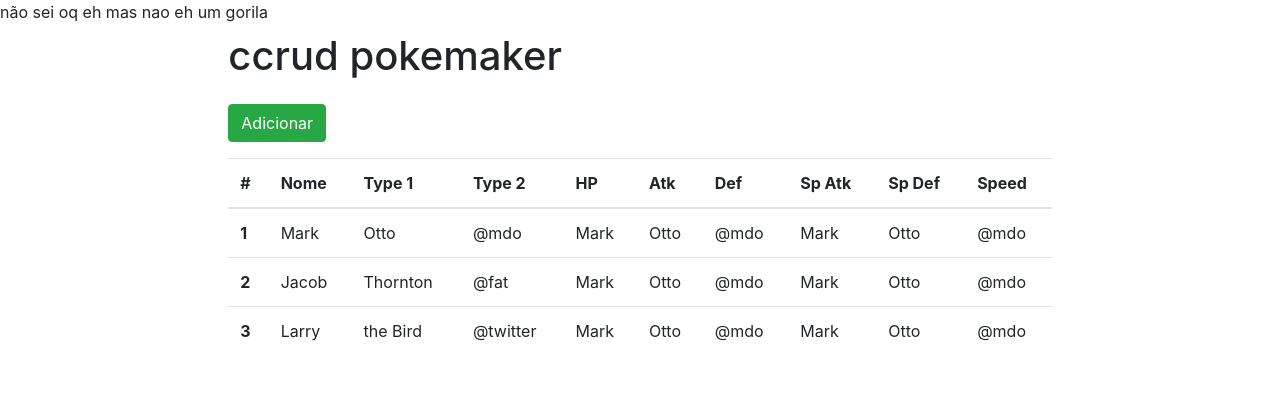
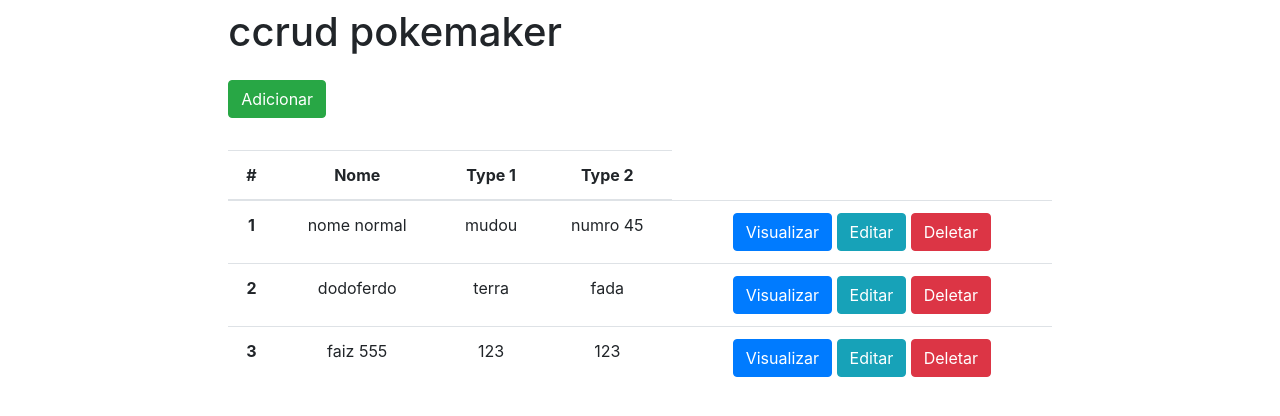
Before and after one commit to Ffelipe-Ssilva/PokeMaker, a Django app: page / in a window 1280 px wide. Shown: the top 416 px of the page. Run offline with Django 4.2, Linux system fonts and the light colour scheme; data comes from the database, SQL or seed files in the repository; both versions use the stored data as it was after the commit.

Commit message:
video 5 update e create

```diff
--- a/app/templates/index.html
+++ b/app/templates/index.html
@@ -6,11 +6,6 @@
     <link rel="stylesheet" href="https://cdn.jsdelivr.net/npm/bootstrap@4.4.1/dist/css/bootstrap.min.css" integrity="sha384-Vkoo8x4CGsO3+Hhxv8T/Q5PaXtkKtu6ug5TOeNV6gBiFeWPGFN9MuhOf23Q9Ifjh" crossorigin="anonymous">
 </head>
 <body>
-{%if pokemon == 'Rillaboom'%}
-    {{pokemon}} é um gorila
-{% else %}
-    não sei oq eh mas nao eh um gorila
-{% endif %}
 <div class="col-8 m-auto pt-2 pb-2">
     <h1>ccrud pokemaker</h1>
 </div>
@@ -19,7 +14,7 @@
     <a href="/form" class="btn btn-success">Adicionar</a>
 </div>
 
-<div class="col-8 m-auto pt-2 pb-2">
+<div class="col-8 m-auto pt-4 pb-2 text-center">
     <table class="table">
         <thead>
           <tr>
@@ -27,51 +22,22 @@
             <th scope="col">Nome</th>
             <th scope="col">Type 1</th>
             <th scope="col">Type 2</th>
-            <th scope="col">HP</th>
-            <th scope="col">Atk</th>
-            <th scope="col">Def</th>
-            <th scope="col">Sp Atk</th>
-            <th scope="col">Sp Def</th>
-            <th scope="col">Speed</th>
           </tr>
         </thead>
         <tbody>
+        {% for exibir in db %}
           <tr>
-            <th scope="row">1</th>
-            <td>Mark</td>
-            <td>Otto</td>
-            <td>@mdo</td>
-            <td>Mark</td>
-            <td>Otto</td>
-            <td>@mdo</td>
-            <td>Mark</td>
-            <td>Otto</td>
-            <td>@mdo</td>
+            <th>{{exibir.id}}</th>
+            <td>{{exibir.name}}</td>
+            <td>{{exibir.typeOne}}</td>
+            <td>{{exibir.typeTwo}}</td>
+            <td>
+                <a href="/view/{{exibir.id}}/" class="btn btn-primary">Visualizar</a>
+                <a href="/edit/{{exibir.id}}/" class="btn btn-info">Editar</a>
+                <a href="" class="btn btn-danger">Deletar</a>
+            </td>
           </tr>
-          <tr>
-            <th scope="row">2</th>
-            <td>Jacob</td>
-            <td>Thornton</td>
-            <td>@fat</td>
-            <td>Mark</td>
-            <td>Otto</td>
-            <td>@mdo</td>
-            <td>Mark</td>
-            <td>Otto</td>
-            <td>@mdo</td>
-          </tr>
-          <tr>
-            <th scope="row">3</th>
-            <td>Larry</td>
-            <td>the Bird</td>
-            <td>@twitter</td>
-            <td>Mark</td>
-            <td>Otto</td>
-            <td>@mdo</td>
-            <td>Mark</td>
-            <td>Otto</td>
-            <td>@mdo</td>
-          </tr>
+        {% endfor %}
         </tbody>
       </table>
 </div>
--- a/app/views.py
+++ b/app/views.py
@@ -2,11 +2,12 @@ from django.http import HttpResponse
 from django.shortcuts import render, redirect
 from django.http import HttpResponse
 from app.forms import PokemonForm
+from app.models import Pokemon
 
 # Create your views here.
 def home(request):
     data={}
-    data['pokemon']='Rildfglaboom'
+    data['db']=Pokemon.objects.all()
     return render(request,'index.html',data)
 
 
@@ -21,3 +22,22 @@ def create(request):
     if form.is_valid():
         form.save()
         return redirect('home')
+
+def view(request, pk):
+    data={}
+    data['db']=Pokemon.objects.get(pk=pk)
+    return render(request,'view.html', data)
+
+def edit(request, pk):
+    data={}
+    data['db']=Pokemon.objects.get(pk=pk)
+    data['form']=PokemonForm(instance=data['db'])
+    return render(request,'formulario.html', data)
+
+def update(request, pk):
+    data={}
+    data['db']=Pokemon.objects.get(pk=pk)
+    form=PokemonForm(request.POST or None, instance=data['db'])
+    if form.is_valid():
+        form.save()
+        return redirect('home')
--- a/pokemaker/urls.py
+++ b/pokemaker/urls.py
@@ -15,11 +15,14 @@ Including another URLconf
 """
 from django.contrib import admin
 from django.urls import path
-from app.views import home, form,create
+from app.views import home, form, create, view,edit,update
 
 urlpatterns = [
     path('admin/', admin.site.urls),
     path('', home,name='home'),
     path('form/', form,name='form'),
     path('create/', create,name='create'),
+    path('view/<int:pk>/', view, name='view'),
+    path('edit/<int:pk>/', edit, name='edit'),
+    path('update/<int:pk>/', update, name='update'),
 ]
```
Also changed, not shown: app/templates/formulario.html (+11 -11 lines), app/templates/view.html (added, +31 -0 lines), db.sqlite3.
